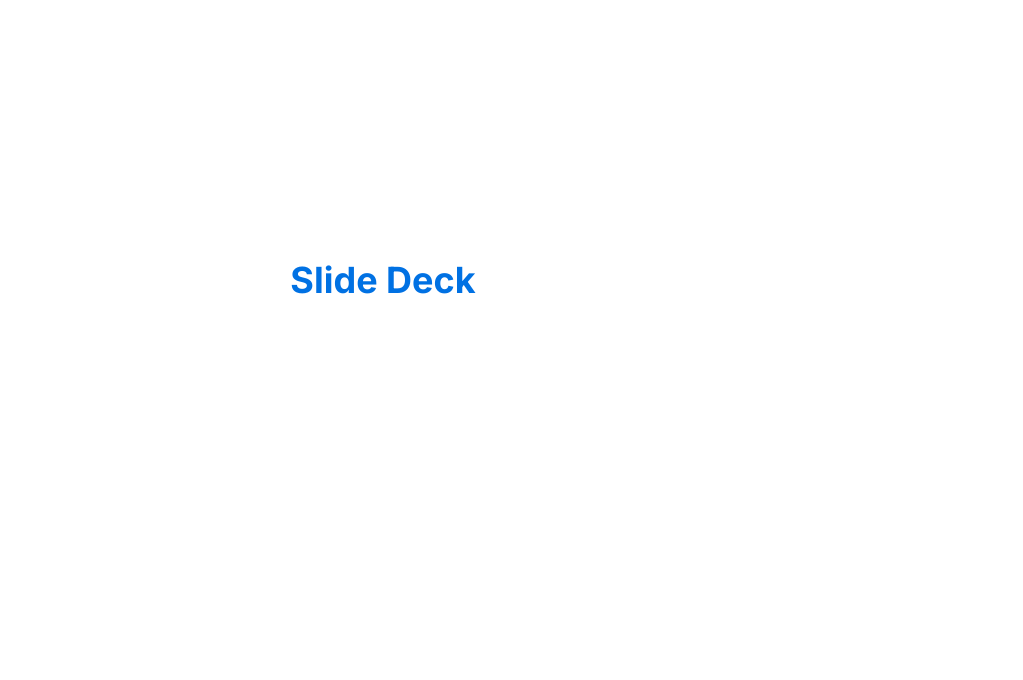
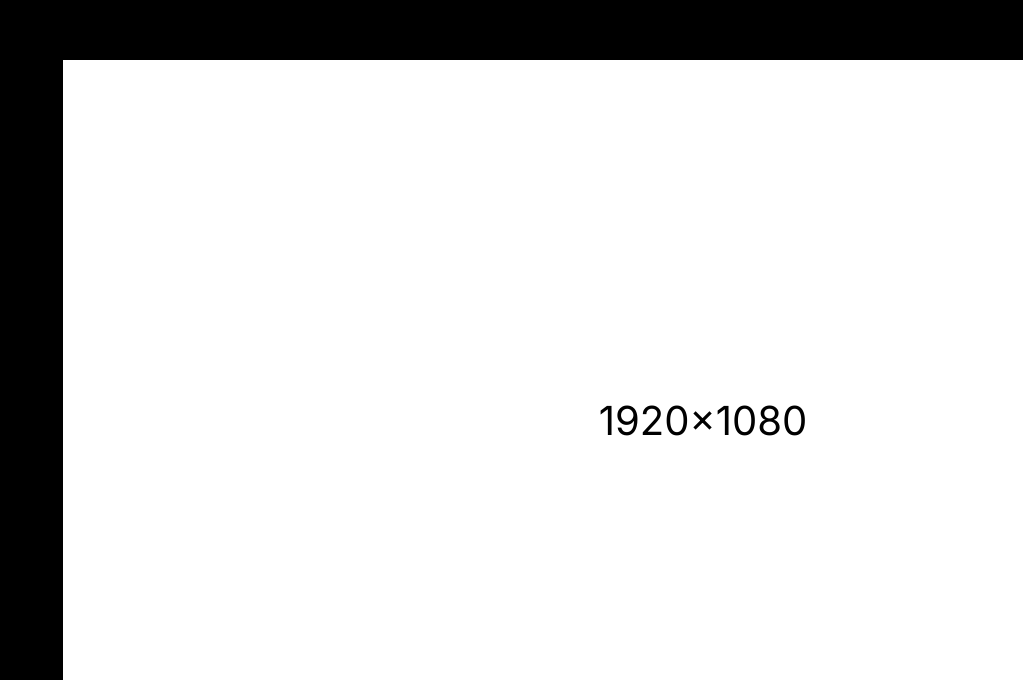
Before and after one commit to DangTrungdev113999/slide-deck, a React (Vite) app: page / in a window 1280 px wide. Shown: the part 120-800 px from the top of the page, without its empty margins (257-1280 px from the left). Built offline with nearby package versions, Linux system fonts and the light colour scheme.

Commit message:
feat: Stage scale-to-fit fixed 1920x1080 canvas

```diff
--- a/src/App.tsx
+++ b/src/App.tsx
@@ -1,8 +1,10 @@
+import { Stage } from "./components/Stage";
+
 function App() {
   return (
-    <div className="flex items-center justify-center h-full bg-bg text-ink font-body">
-      <h1 className="text-4xl font-display font-bold text-accent">Slide Deck</h1>
-    </div>
+    <Stage>
+      <div className="grid place-items-center h-full text-6xl font-display">1920×1080</div>
+    </Stage>
   )
 }
 
--- /dev/null
+++ b/src/components/Stage.tsx
@@ -0,0 +1,17 @@
+import { useEffect, useState, ReactNode } from "react";
+const W = 1920, H = 1080;
+export function Stage({ children }: { children: ReactNode }) {
+  const [scale, setScale] = useState(1);
+  useEffect(() => {
+    const fit = () => setScale(Math.min(window.innerWidth / W, window.innerHeight / H));
+    fit(); window.addEventListener("resize", fit);
+    return () => window.removeEventListener("resize", fit);
+  }, []);
+  return (
+    <div style={{ position:"fixed", inset:0, background:"#000", display:"grid", placeItems:"center", overflow:"hidden" }}>
+      <div style={{ width:W, height:H, transform:`scale(${scale})`, transformOrigin:"center", background:"var(--bg)", position:"relative" }}>
+        {children}
+      </div>
+    </div>
+  );
+}
```
